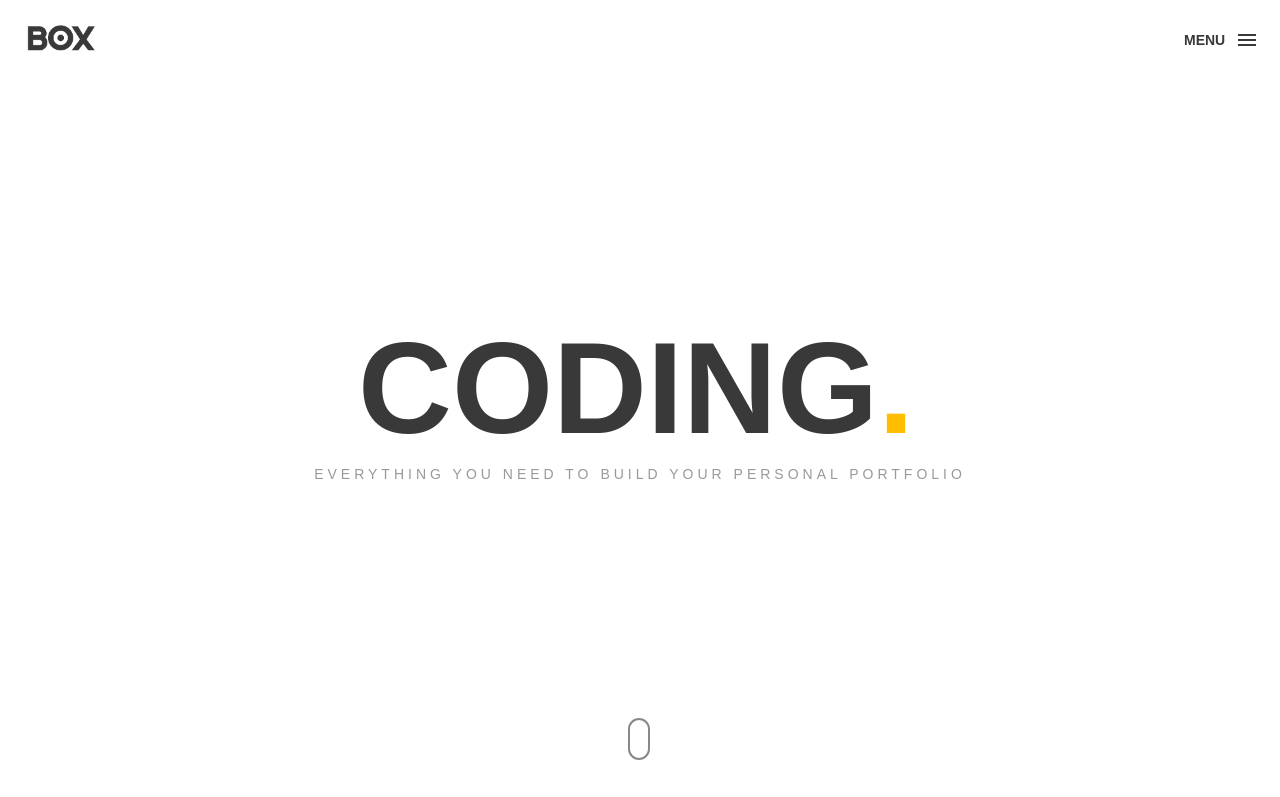
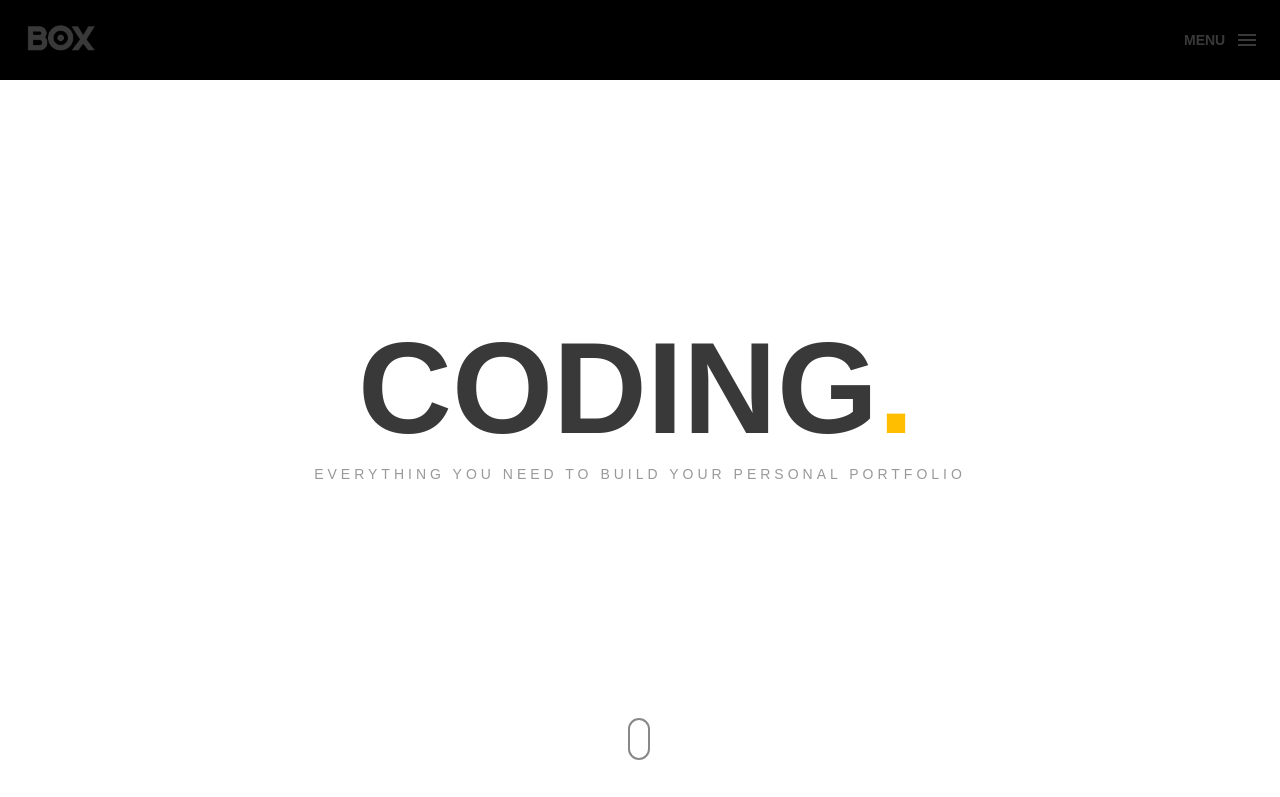
Before and after one commit to deepcriatividade/rud, a plain HTML site: page index.html in a window 1280 px wide. Shown: the top 797 px of the page. Drawn offline with Linux system fonts and the light colour scheme; files whose address does not match are found by name.

Commit message:
git add . git commit -m "0" git push origin main

```diff
--- a/css/style.css
+++ b/css/style.css
@@ -166,7 +166,7 @@ h5 {
 
 .box-header {
     height: 80px;
-    background: transparent;
+    background: #000;
     box-shadow: none;
 }
 
```
